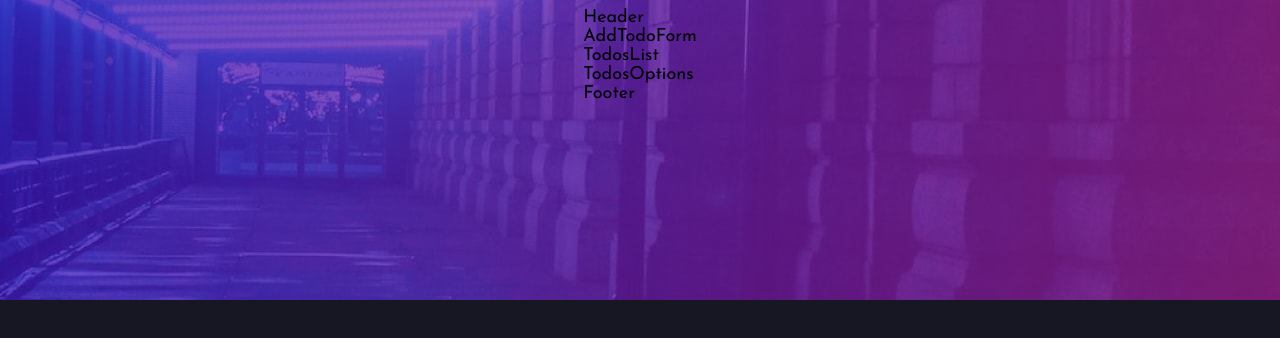
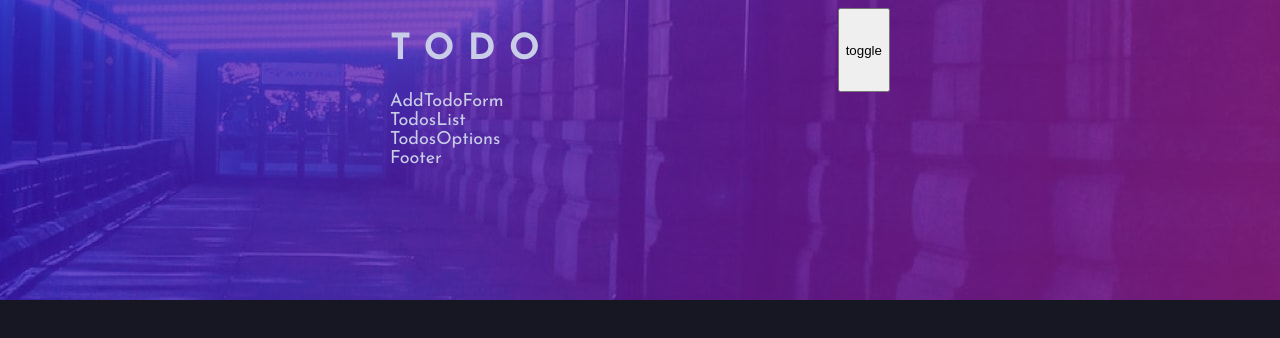
Before and after one commit to jankamon/todo-app-react, a React (Create React App) app: page / in a window 1280 px wide. Shown: the top 338 px of the page. Built offline with nearby package versions, Linux system fonts and the light colour scheme.

Commit message:
wip header

```diff
--- a/src/Components/App/App.css
+++ b/src/Components/App/App.css
@@ -3,7 +3,12 @@ body {
   background-repeat: no-repeat;
   background-position: top;
   background-color: hsl(235, 21%, 11%);
+  color: hsl(234, 39%, 85%);
   display: flex;
   flex-direction: column;
   align-items: center;
 }
+
+#container {
+  width: 500px;
+}
--- a/src/Components/App/App.js
+++ b/src/Components/App/App.js
@@ -8,7 +8,7 @@ import Footer from '../Footer/Footer';
 
 export default function App() {
   return (
-    <>
+    <div id="container">
       <Header />
         <main>
           <AddTodoForm />
@@ -16,6 +16,6 @@ export default function App() {
           <TodosOptions />
         </main>
       <Footer />
-    </>
+    </div>
   )
 }
--- a/src/Components/Header/Header.css
+++ b/src/Components/Header/Header.css
@@ -0,0 +1,9 @@
+header {
+    display: flex;
+    justify-content: space-between;
+}
+
+h1 {
+    letter-spacing: 0.75rem;
+    font-weight: 700;
+}
--- a/src/Components/Header/Header.js
+++ b/src/Components/Header/Header.js
@@ -1,7 +1,11 @@
 import React from 'react'
+import './Header.css';
 
 export default function Header() {
   return (
-    <div>Header</div>
+    <header>
+      <h1>TODO</h1>
+      <button>toggle</button>
+    </header>
   )
 }
```
